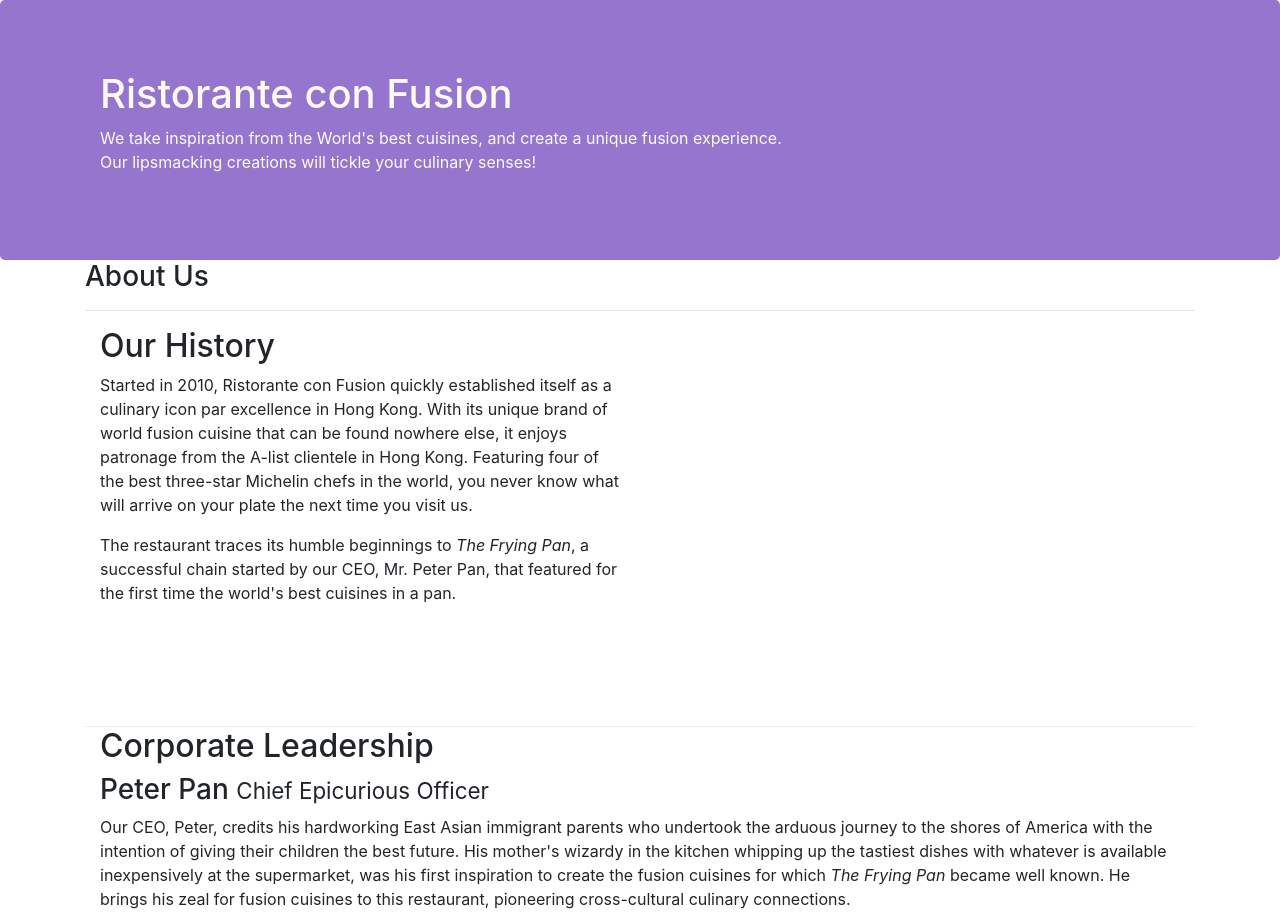
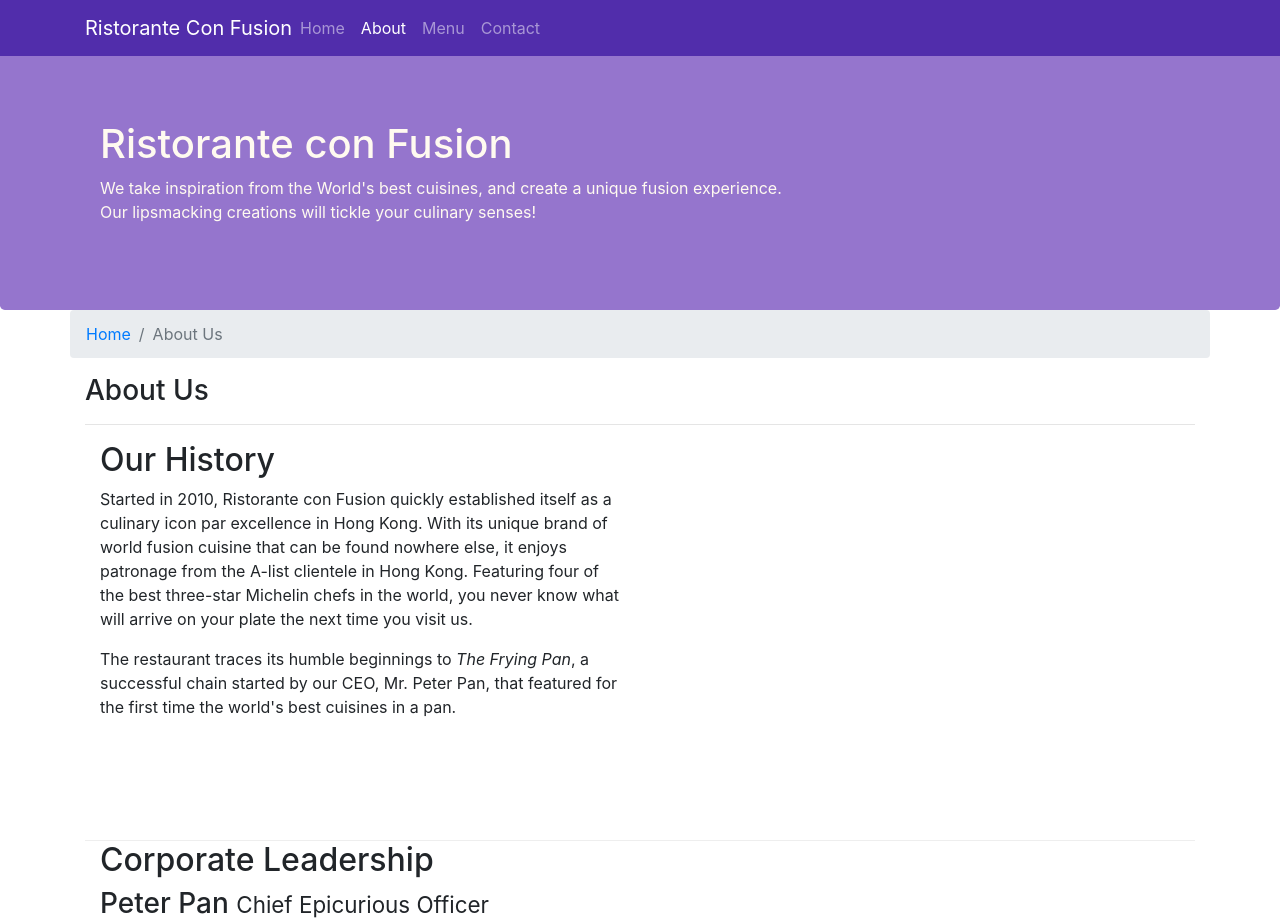
Before and after one commit to tpssoni/conFusion, a website: page aboutus.html in a window 1280 px wide. Shown: the top 924 px of the page. Drawn offline with nearby package versions, Linux system fonts and the light colour scheme.

Commit message:
Navbars and Breadcrumbs

```diff
--- a/aboutus.html
+++ b/aboutus.html
@@ -14,6 +14,22 @@
 </head>
 
 <body>
+    <nav class="navbar navbar-dark navbar-expand-sm fixed-top">
+        <div class="container">
+            <button class="navbar-toggler" type="buttom" data-toggle="collapse" data-target="#Navbar">
+                <span class="navbar-toggler-icon"></span>
+            </button>
+            <a class="navbar-brand mr-auto" href="./index.html">Ristorante Con Fusion</a>
+            <div class="collapse navbar-collapse" id="Navbar">
+                <ul class="navbar-nav mr-auto">
+                    <li class="nav-item"><a class="nav-link" href="./index.html">Home</a></li>
+                    <li class="nav-item active"><a class="nav-link" href="#">About</a></li>
+                    <li class="nav-item"><a class="nav-link" href="#">Menu</a></li>
+                    <li class="nav-item"><a class="nav-link" href="#">Contact</a></li>
+                </ul>
+            </div>
+        </div>
+    </nav>
 
     <header class="jumbotron">
         <div class="container">
@@ -30,6 +46,10 @@
 
     <div class="container">
         <div class="row">
+            <ol class="col-12 breadcrumb">
+                <li class="breadcrumb-item"><a href="./index.html">Home</a></li>
+                <li class="breadcrumb-item active">About Us</li>
+            </ol>
             <div class="col-12">
                <h3>About Us</h3>
                <hr>
@@ -69,7 +89,7 @@
                 <div class="col-4 offset-1 col-sm-2">
                     <h5>Links</h5>
                     <ul class="list-unstyled">
-                        <li><a href="#">Home</a></li>
+                        <li><a href="./index.html">Home</a></li>
                         <li><a href="#">About</a></li>
                         <li><a href="#">Menu</a></li>
                         <li><a href="#">Contact</a></li>
--- a/css/styles.css
+++ b/css/styles.css
@@ -28,3 +28,12 @@
 	margin: 0px;
 	color: #0f0f0f;
 }
+
+body{
+	padding: 50px 0px 0px 0px;
+	z-index: 0;
+}
+
+.navbar-dark{
+	background-color: #512DAB
+}
```
Also changed, not shown: index.html (+17 -1 lines).
